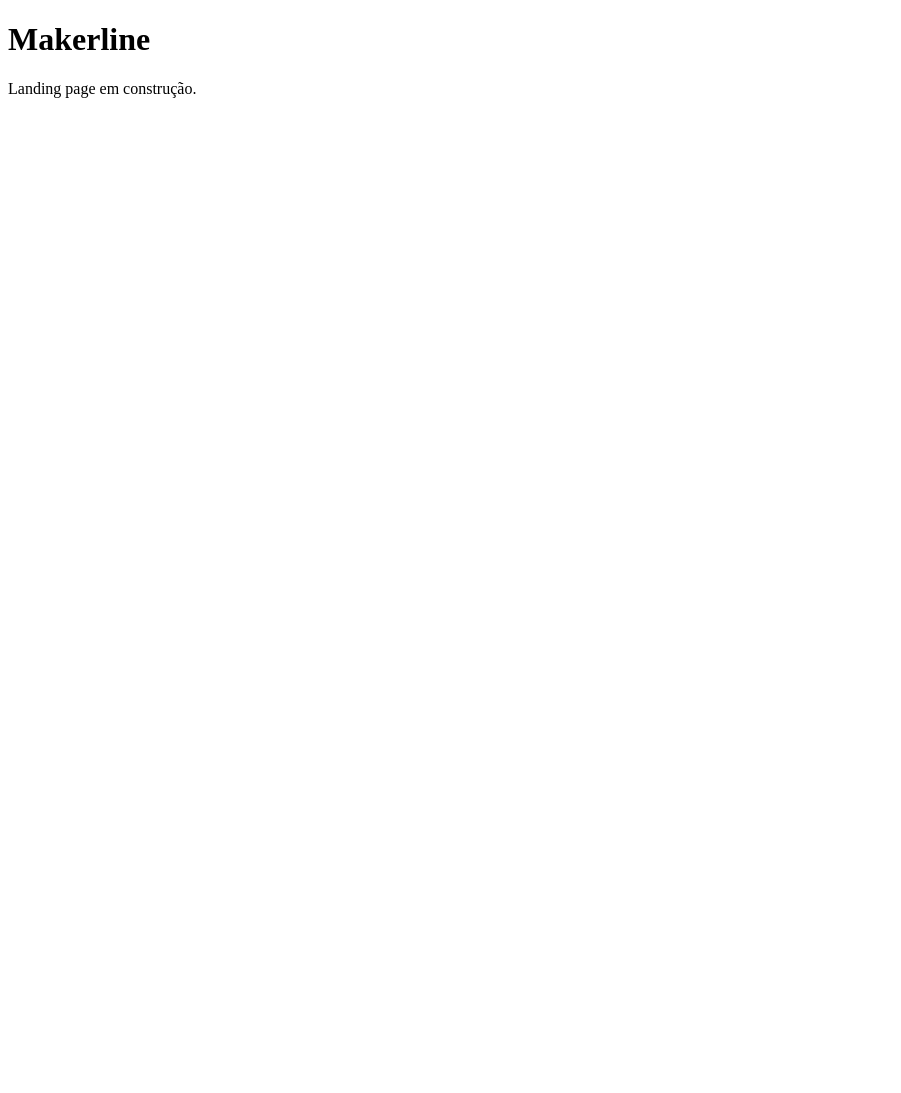
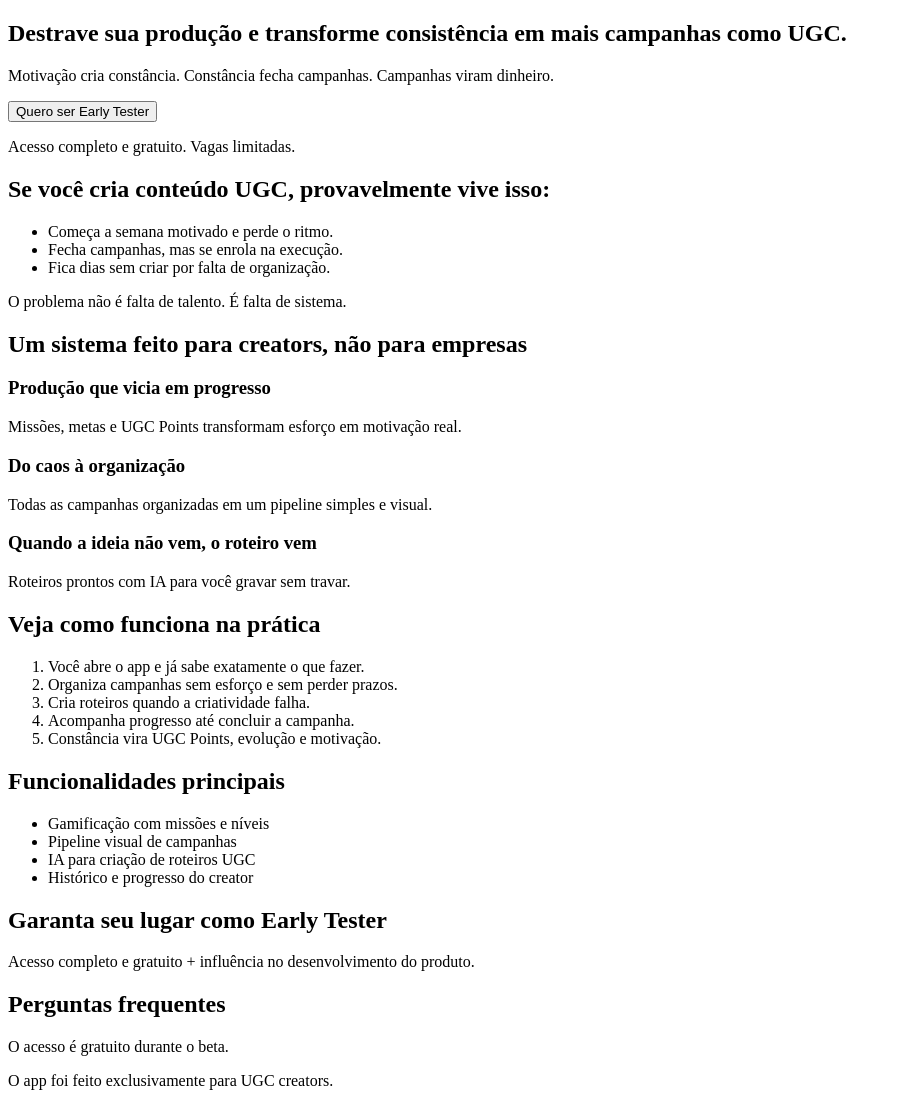
Before and after one commit to lorenzoritter27/makerline, a plain HTML site: page index.html in a window 1280 px wide. Shown: the whole page, without its empty margins (0-901 px from the left). Before the commit the page ends 800 px from the top, so only its background shows below. Drawn offline with Linux system fonts and the light colour scheme.

Commit message:
Update index.html

```diff
--- a/index.html
+++ b/index.html
@@ -2,10 +2,88 @@
 <html lang="pt-BR">
 <head>
   <meta charset="UTF-8">
-  <title>Makerline – UGC Gamificado</title>
+  <meta name="viewport" content="width=device-width, initial-scale=1.0">
+  <title>Makerline – Produção UGC com Gamificação</title>
+  <meta name="description" content="Transforme constância em mais campanhas UGC com organização, motivação e gamificação.">
 </head>
+
 <body>
-  <h1>Makerline</h1>
-  <p>Landing page em construção.</p>
+
+  <!-- HERO -->
+  <section id="hero">
+    <h1>Destrave sua produção e transforme consistência em mais campanhas como UGC.</h1>
+    <p>Motivação cria constância. Constância fecha campanhas. Campanhas viram dinheiro.</p>
+    <button>Quero ser Early Tester</button>
+    <p>Acesso completo e gratuito. Vagas limitadas.</p>
+  </section>
+
+  <!-- DORES -->
+  <section id="dores">
+    <h2>Se você cria conteúdo UGC, provavelmente vive isso:</h2>
+    <ul>
+      <li>Começa a semana motivado e perde o ritmo.</li>
+      <li>Fecha campanhas, mas se enrola na execução.</li>
+      <li>Fica dias sem criar por falta de organização.</li>
+    </ul>
+    <p>O problema não é falta de talento. É falta de sistema.</p>
+  </section>
+
+  <!-- BENEFÍCIOS -->
+  <section id="beneficios">
+    <h2>Um sistema feito para creators, não para empresas</h2>
+
+    <div>
+      <h3>Produção que vicia em progresso</h3>
+      <p>Missões, metas e UGC Points transformam esforço em motivação real.</p>
+    </div>
+
+    <div>
+      <h3>Do caos à organização</h3>
+      <p>Todas as campanhas organizadas em um pipeline simples e visual.</p>
+    </div>
+
+    <div>
+      <h3>Quando a ideia não vem, o roteiro vem</h3>
+      <p>Roteiros prontos com IA para você gravar sem travar.</p>
+    </div>
+  </section>
+
+  <!-- APP NA PRÁTICA -->
+  <section id="app">
+    <h2>Veja como funciona na prática</h2>
+    <ol>
+      <li>Você abre o app e já sabe exatamente o que fazer.</li>
+      <li>Organiza campanhas sem esforço e sem perder prazos.</li>
+      <li>Cria roteiros quando a criatividade falha.</li>
+      <li>Acompanha progresso até concluir a campanha.</li>
+      <li>Constância vira UGC Points, evolução e motivação.</li>
+    </ol>
+  </section>
+
+  <!-- FEATURES -->
+  <section id="features">
+    <h2>Funcionalidades principais</h2>
+    <ul>
+      <li>Gamificação com missões e níveis</li>
+      <li>Pipeline visual de campanhas</li>
+      <li>IA para criação de roteiros UGC</li>
+      <li>Histórico e progresso do creator</li>
+    </ul>
+  </section>
+
+  <!-- CTA FINAL -->
+  <section id="cta">
+    <h2>Garanta seu lugar como Early Tester</h2>
+    <p>Acesso completo e gratuito + influência no desenvolvimento do produto.</p>
+    <!-- formulário entra aqui depois -->
+  </section>
+
+  <!-- FAQ -->
+  <section id="faq">
+    <h2>Perguntas frequentes</h2>
+    <p>O acesso é gratuito durante o beta.</p>
+    <p>O app foi feito exclusivamente para UGC creators.</p>
+  </section>
+
 </body>
 </html>
```
